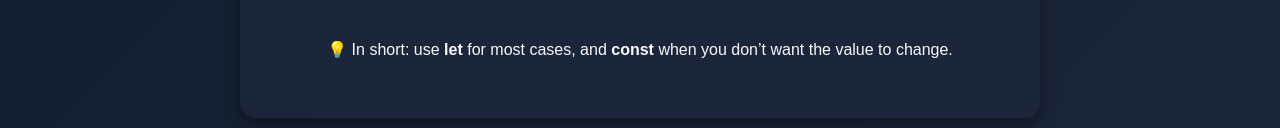
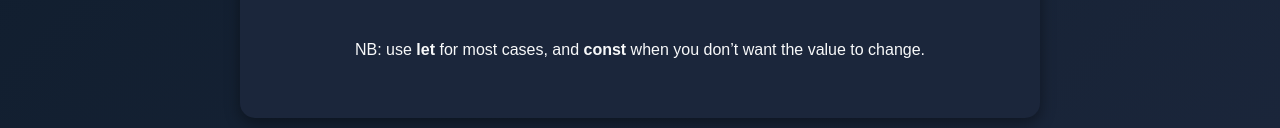
Before and after one commit to Damiee007/JS_ASS, a plain HTML site: page variables.html in a window 1280 px wide. Shown: the part 765-893 px from the top of the page. Drawn offline with nearby package versions, Linux system fonts and the light colour scheme.

Commit message:
thord commit

```diff
--- a/variables.html
+++ b/variables.html
@@ -94,7 +94,7 @@
                 </div>
 
                 <p class="mt-4 text-center text-light">
-                    💡 In short: use <strong>let</strong> for most cases, and <strong>const</strong> when you don’t want
+                    NB: use <strong>let</strong> for most cases, and <strong>const</strong> when you don’t want
                     the value to change.
                 </p>
             </div>
```
